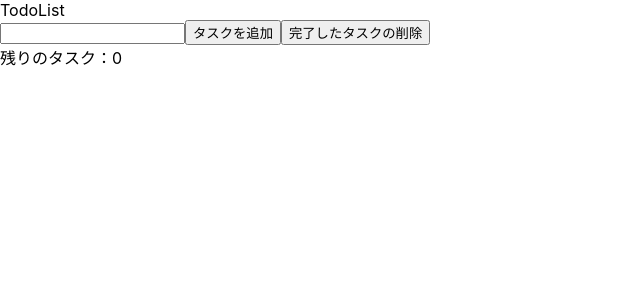
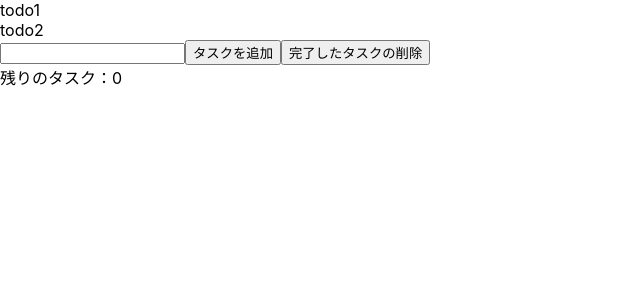
Before and after one commit to h-miyamoto-astaster/react, a React (Create React App) app in the folder react--youtube/: page / in a window 1280 px wide. Shown: the top 300 px of the page, without its empty margins (0-640 px from the left). Built offline with nearby package versions, Linux system fonts and the light colour scheme.

Commit message:
動画29分ぐらいまで

```diff
--- a/react--youtube/src/App.js
+++ b/react--youtube/src/App.js
@@ -2,11 +2,11 @@
 import TodoList from "./TodoList";
 
 function App() {
-  //const todos = [todos,setTodos] = useState();
+  const [todos,setTodos] = useState(["todo1","todo2"]);
 
   return(
     <>
-      <TodoList />
+      <TodoList todos={todos}/>
       <input type="text" />
       <button>タスクを追加</button>
       <button>完了したタスクの削除</button>
--- /dev/null
+++ b/react--youtube/src/Todo.js
@@ -0,0 +1,9 @@
+import React from 'react'
+
+const Todo = ({todo}) => {
+  return (
+    <div>{todo}</div>
+  )
+}
+
+export default Todo
--- a/react--youtube/src/TodoList.js
+++ b/react--youtube/src/TodoList.js
@@ -1,9 +1,10 @@
-import React from 'react'
+import React from 'react';
+import Todo from "./Todo";
 
-const TodoList = () => {
+const TodoList = ({todos}) => {
   return (
-    <div>TodoList</div>
+    todos.map((todo) => <Todo todo = {todo} /> )
   )
 }
 
-export default TodoList
+export default TodoList;
```
